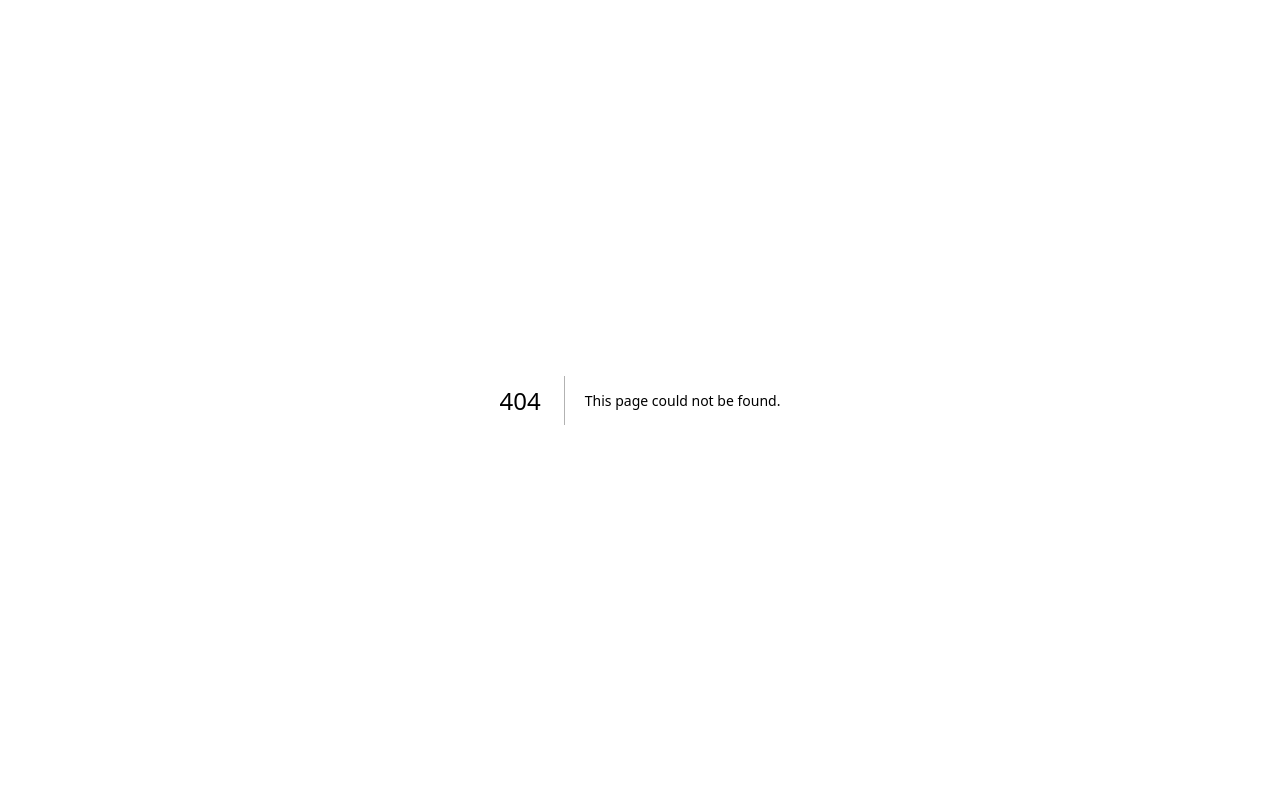
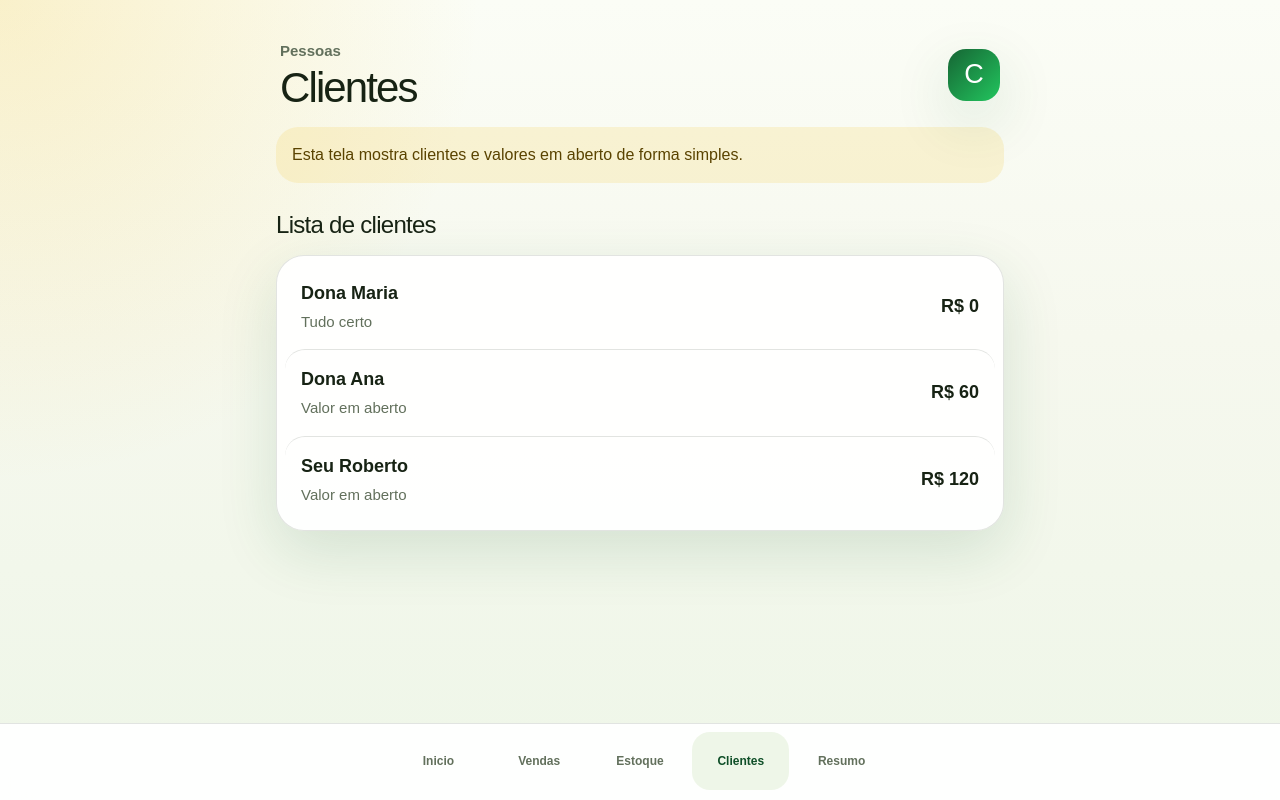
Before and after one commit to felipeagapito/caderninho-inteligente, a Next.js app: page /clientes in a window 1280 px wide. Before the commit this address had no page. Built offline with nearby package versions, Linux system fonts and the light colour scheme.

Commit message:
feat: add customers page

```diff
--- /dev/null
+++ b/src/app/clientes/page.tsx
@@ -0,0 +1,30 @@
+import { AppShell } from "../../components/AppShell";
+import { PageHeader } from "../../components/PageHeader";
+import { customers } from "../../data/mock";
+
+function money(value: number) {
+  return "R$ " + value.toLocaleString("pt-BR");
+}
+
+export default function ClientesPage() {
+  return (
+    <AppShell active="/clientes">
+      <PageHeader eyebrow="Pessoas" title="Clientes" />
+
+      <section className="notice">Esta tela mostra clientes e valores em aberto de forma simples.</section>
+
+      <h2 className="section-title">Lista de clientes</h2>
+      <section className="card list-card">
+        {customers.map((customer) => (
+          <div className="list-row" key={customer.id}>
+            <div>
+              <p className="item-title">{customer.name}</p>
+              <p className="item-subtitle">{customer.amountDue > 0 ? "Valor em aberto" : "Tudo certo"}</p>
+            </div>
+            <strong className="price">{money(customer.amountDue)}</strong>
+          </div>
+        ))}
+      </section>
+    </AppShell>
+  );
+}
```
